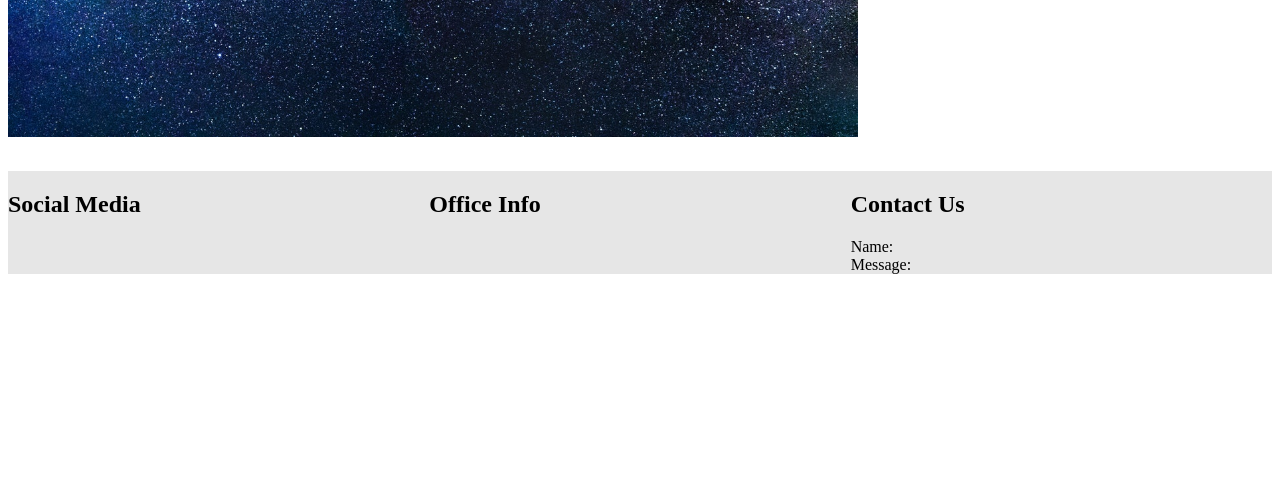
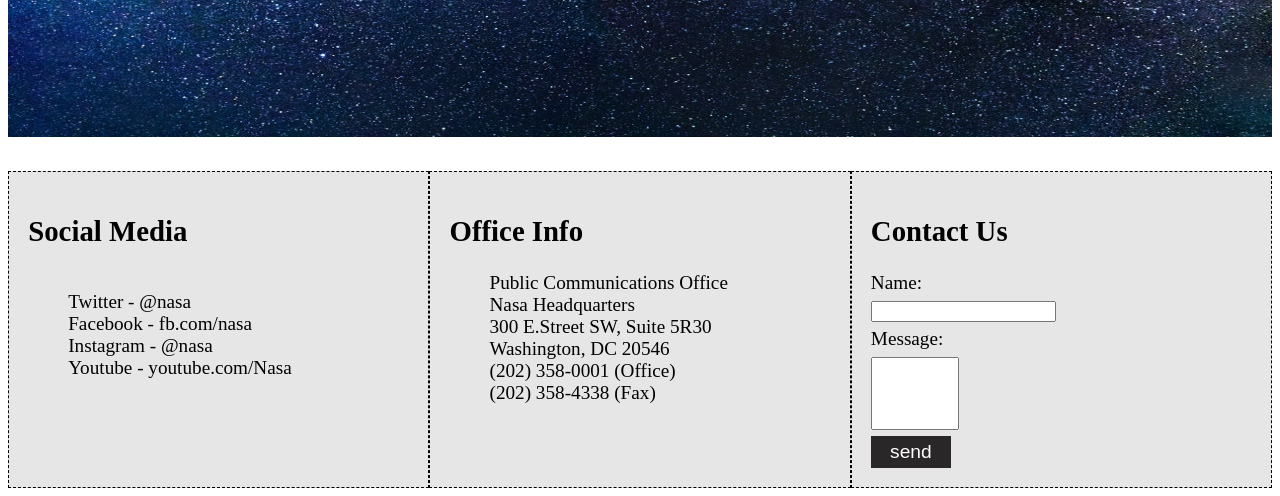
Before and after one commit to TristanHoladay/LCA_web101_Tristan_Holaday, a plain HTML site: page myPortfolio/src/nasa.html in a window 1280 px wide. Shown: the part 321-817 px from the top of the page. Drawn offline with Linux system fonts and the light colour scheme.

Commit message:
more nasa landing page.

```diff
--- a/myPortfolio/src/nasa-style.css
+++ b/myPortfolio/src/nasa-style.css
@@ -12,7 +12,7 @@ header h1 {
 }
 
 #nasa {
-    width: 850px;
+    width: 100%;
     height: 450px;
 }
 
@@ -23,3 +23,42 @@ main {
     width: 100%;
     height: auto;
 }
+
+article {
+    padding: 1em 1em;
+    font-size: 1.2rem;
+    border: dashed 1px;
+}
+
+#info ul {
+    list-style: none;
+}
+
+.medias {
+    list-style: none;
+    float: left;
+
+}
+
+input[type=text] {
+    display: block;
+    margin: .5em 0em;
+}
+
+#form-name {
+
+}
+
+#form-message {
+    width: 5rem;
+    height: 5em;
+}
+
+input[type=button] {
+    width: 5rem;
+    height: 2rem;
+    font-size: 1.2rem;
+    color: white;
+    background: rgb(41, 39, 39);
+    border: none;
+}
--- a/myPortfolio/src/nasa.html
+++ b/myPortfolio/src/nasa.html
@@ -17,20 +17,35 @@
     <main>
         <article id="social">
             <h1>Social Media</h1>
+            <ul class="medias">
+                <li>Twitter - @nasa</li>
+                <li>Facebook - fb.com/nasa</li>
+                <li>Instagram - @nasa</li>
+                <li>Youtube - youtube.com/Nasa</li>
+            </ul>
         </article>
         <article id="info">
             <h1>Office Info</h1>
+            <ul>
+                <li>Public Communications Office</li>
+                <li>Nasa Headquarters</li>
+                <li>300 E.Street SW, Suite 5R30</li>
+                <li>Washington, DC 20546</li>
+                <li>(202) 358-0001 (Office)</li>
+                <li>(202) 358-4338 (Fax)</li>
+            </ul>
         </article>
         <article id="contact">
             <h1>Contact Us</h1>
             <div id="form-name">
                 Name:
-                <div></div>
+                <input type="text">
             </div>
-            <div id="form-message">
+            <div>
                 Message:
-                <div></div>
+               <input type="text" id="form-message">
             </div>
+            <input type="button" value="send">
         </article>
     </main>
 </body>
```
